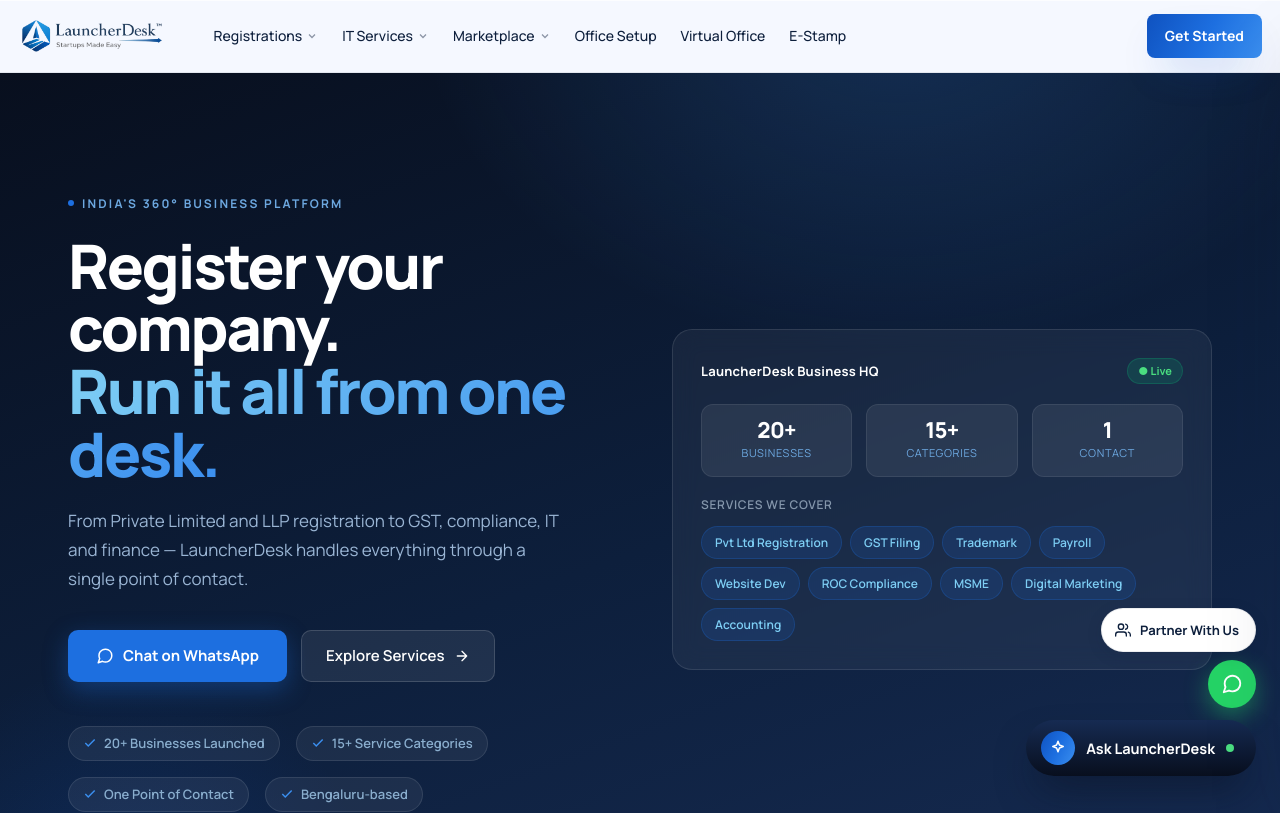
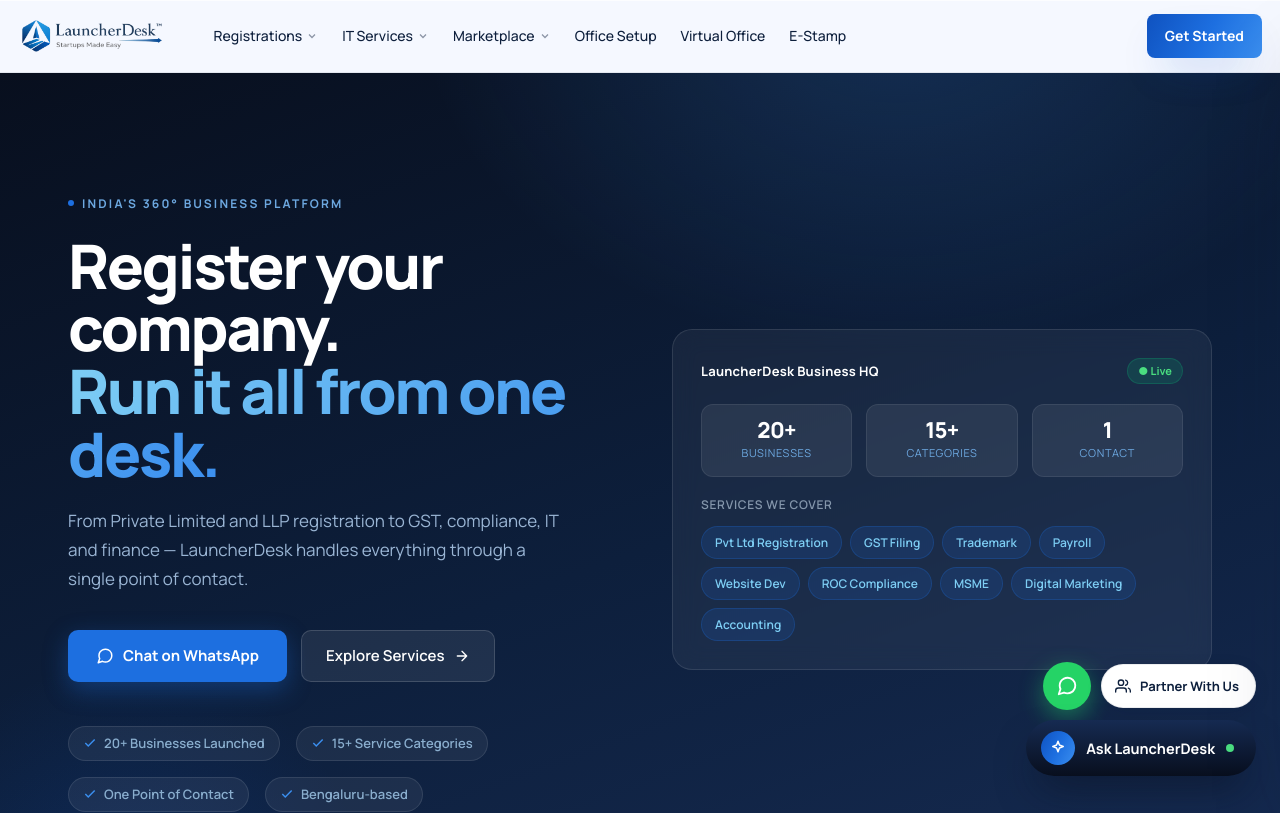
Before and after one commit to moqsoodahmed-pixel/LauncherDesk-frontend, a React (Vite) app: page / in a window 1280 px wide. Shown: the top 813 px of the page. Built offline with nearby package versions, Linux system fonts and the light colour scheme.

Commit message:
updated the layout of the partnership and other

```diff
--- a/src/assets/launcherdesk.css
+++ b/src/assets/launcherdesk.css
@@ -2,49 +2,12 @@
    LauncherDesk — Shared Design System (all pages)
    ============================================================ */
 :root{
-  /* ── Core page background ── */
-  --bg:#FAFBFF; --bg-2:#EEF2FF; --bg-warm:#FFF9F5; --card:#FFFFFF;
+  /* ── Backgrounds ── */
+  --bg:#F5F8FF; --bg-2:#EBF1FF; --bg-warm:#F9FAFB; --card:#FFFFFF;
 
-  /* ── Brand Blues (primary identity — unchanged) ── */
+  /* ── Brand Blues ── */
   --navy:#0D1F3C; --navy-2:#162B52; --navy-3:#1D3664;
   --blue:#1D6FE0; --blue-bright:#3B8FEF; --blue-dark:#0F52C0; --grey:#6D6D6F;
-
-  /* ── Section accent palette ── */
-  /* Warm orange — energy, action */
-  --sec-orange-bg:#FFF7F0;
-  --sec-orange-border:#FFD8B5;
-  --sec-orange-accent:#F97316;
-  --sec-orange-light:#FED7AA;
-
-  /* Emerald/teal — trust, growth */
-  --sec-teal-bg:#EDFFF8;
-  --sec-teal-border:#A7F3D0;
-  --sec-teal-accent:#059669;
-  --sec-teal-light:#D1FAE5;
-
-  /* Purple — premium, innovation */
-  --sec-purple-bg:#F5F0FF;
-  --sec-purple-border:#DDD6FE;
-  --sec-purple-accent:#7C3AED;
-  --sec-purple-light:#EDE9FE;
-
-  /* Amber/yellow — clarity, ideas */
-  --sec-amber-bg:#FFFBEB;
-  --sec-amber-border:#FDE68A;
-  --sec-amber-accent:#D97706;
-  --sec-amber-light:#FEF3C7;
-
-  /* Rose — warmth, support */
-  --sec-rose-bg:#FFF1F2;
-  --sec-rose-border:#FECDD3;
-  --sec-rose-accent:#E11D48;
-  --sec-rose-light:#FFE4E6;
-
-  /* Sky — clarity, openness */
-  --sec-sky-bg:#F0F9FF;
-  --sec-sky-border:#BAE6FD;
-  --sec-sky-accent:#0284C7;
-  --sec-sky-light:#E0F2FE;
 
   /* ── Typography ── */
   --text:#0D1F3C; --text-2:#4A5E78; --text-3:#8496AB;
@@ -265,20 +228,6 @@ img{max-width:100%;display:block}
 .section-dark::before{content:"";position:absolute;inset:0;opacity:.5;background-image:linear-gradient(rgba(255,255,255,.04) 1px,transparent 1px),linear-gradient(90deg,rgba(255,255,255,.04) 1px,transparent 1px);background-size:52px 52px;-webkit-mask-image:radial-gradient(1000px 600px at 50% 0,#000,transparent 80%);mask-image:radial-gradient(1000px 600px at 50% 0,#000,transparent 80%)}
 .section-warm{background:var(--bg-warm)}
 .section-2{background:var(--bg-2)}
-/* ── Rich section accent classes ── */
-.section-orange { background:var(--sec-orange-bg); }
-.section-teal   { background:var(--sec-teal-bg); }
-.section-purple { background:var(--sec-purple-bg); }
-.section-amber  { background:var(--sec-amber-bg); }
-.section-rose   { background:var(--sec-rose-bg); }
-.section-sky    { background:var(--sec-sky-bg); }
-/* Accent top border on section headings when over coloured bg */
-.section-orange .eyebrow { color:var(--sec-orange-accent); }
-.section-teal   .eyebrow { color:var(--sec-teal-accent); }
-.section-purple .eyebrow { color:var(--sec-purple-accent); }
-.section-amber  .eyebrow { color:var(--sec-amber-accent); }
-.section-rose   .eyebrow { color:var(--sec-rose-accent); }
-.section-sky    .eyebrow { color:var(--sec-sky-accent); }
 .sec-head{max-width:660px}
 .sec-head.center{margin:0 auto;text-align:center}
 .sec-head h2{font-size:clamp(26px,3.6vw,48px);font-weight:800;letter-spacing:-.03em;margin-top:14px}
@@ -585,23 +534,39 @@ img{max-width:100%;display:block}
 /* ============================================================
    FLOATING AI ASSISTANT + mobile bar
    ============================================================ */
-.fab{position:fixed;right:24px;bottom:24px;z-index:80;background:linear-gradient(180deg,#162B52,#080F1E);color:#fff;border:0;border-radius:999px;height:56px;padding:0 22px 0 15px;display:flex;align-items:center;gap:11px;cursor:pointer;box-shadow:0 20px 40px -12px rgba(8,15,30,.6);font-family:var(--font);font-weight:700;font-size:14.5px;transition:transform .2s}
+/* ── FAB Stack: fixed container bottom-right ── */
+.fab-stack{
+  position:fixed;right:24px;bottom:24px;z-index:80;
+  display:flex;flex-direction:column;align-items:flex-end;gap:10px;
+}
 
-/* WhatsApp FAB */
+/* Row 1: WhatsApp + Partner side by side */
+.fab-row{
+  display:flex;align-items:center;gap:10px;
+}
+
+/* Row 2: Ask LauncherDesk AI — full width pill */
+.fab{
+  background:linear-gradient(180deg,#162B52,#080F1E);color:#fff;border:0;
+  border-radius:999px;height:56px;padding:0 22px 0 15px;
+  display:flex;align-items:center;gap:11px;cursor:pointer;
+  box-shadow:0 20px 40px -12px rgba(8,15,30,.6);
+  font-family:var(--font);font-weight:700;font-size:14.5px;transition:transform .2s;
+}
+
+/* WhatsApp FAB — circular, inside fab-row */
 .fab-wa{
-  position:fixed;right:24px;bottom:92px;z-index:80;
   width:48px;height:48px;border-radius:50%;
   background:#25D366;color:#fff;
   display:grid;place-items:center;
   box-shadow:0 8px 24px rgba(37,211,102,.45);
   transition:transform .2s,box-shadow .2s;
-  text-decoration:none;
+  text-decoration:none;flex:none;
 }
 .fab-wa:hover{transform:translateY(-3px);box-shadow:0 12px 32px rgba(37,211,102,.55)}
 
-/* Partner With Us FAB */
+/* Partner With Us FAB — pill, inside fab-row */
 .fab-partner{
-  position:fixed;right:24px;bottom:148px;z-index:80;
   background:#fff;color:var(--navy);border:1.5px solid var(--line);
   border-radius:999px;height:44px;padding:0 16px 0 13px;
   display:flex;align-items:center;gap:9px;
@@ -714,6 +679,7 @@ img{max-width:100%;display:block}
   .section-sm{padding:44px 0}
   .mobile-bar{display:flex;flex-direction:row;position:fixed;left:0;right:0;bottom:0;z-index:70;background:rgba(255,255,255,.97);backdrop-filter:blur(16px);-webkit-backdrop-filter:blur(16px);border-top:1px solid var(--line);padding:10px 14px;gap:8px;box-shadow:0 -2px 16px rgba(13,31,60,.08)}
   .mb-btn{flex:1;height:46px;font-size:13.5px}
+  .fab-stack{display:none}
   .fab{display:none}
   .fab-wa{display:none}
   .fab-partner{display:none}
@@ -804,8 +770,7 @@ img{max-width:100%;display:block}
   /* contact info rows */
   .contact-info .ci-row{flex-direction:column;gap:8px}
   /* fab label hide on small */
-  .fab span{display:none}
-  .fab{padding:0 14px;width:50px;border-radius:50%}
+  .fab{padding:0 18px 0 13px;}
   /* section */
   .section{padding:48px 0}
   .section-sm{padding:36px 0}
@@ -841,6 +806,7 @@ img{max-width:100%;display:block}
   /* assistant full-screen on mobile, keep edges flush */
   .assistant{left:0;right:0}
   /* fab hidden on mobile */
+  .fab-stack{display:none}
   .fab{display:none}
   .fab-wa{display:none}
   .fab-partner{display:none}
```
Also changed, not shown: src/components/AIAssistant.jsx (+5 -2 lines).
